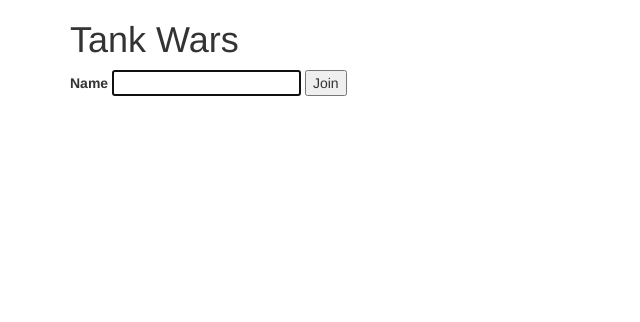
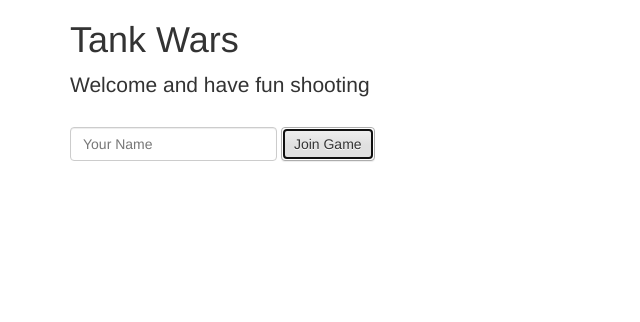
Before and after one commit to danielsuter/tank-wars, a website: page src/main/webapp/index.html in a window 1280 px wide. Shown: the whole page, without its empty margins (0-640 px from the left). Drawn offline with Linux system fonts and the light colour scheme.

Commit message:
small gui improvement

```diff
--- a/src/main/webapp/index.html
+++ b/src/main/webapp/index.html
@@ -6,19 +6,26 @@
     <script src="js/lib/jquery-2.1.1.js"></script>
     <script src="js/lib/bootstrap.min.js"></script>
     <link rel="stylesheet" href="css/bootstrap.min.css" type="text/css" />
+    <link rel="stylesheet" href="css/bootstrap-theme.min.css" type="text/css" />
 </head>
 <body>
 
     <div class="container">
         <h1>Tank Wars</h1>
-        <div class="row-fluid">
-            <label for="playerName" class="span4" >Name</label>
-            <input class="span4" type="text" id="playerName" autofocus />
-            <input class="span4" type="button" id="joinGame" value="Join"/>
-            <input class="span4" type="button" id="startGame" value="Start" style="display: none;"/>
-            <input class="span4" type="button" id="stopGame" value="Stop" style="display: none;"/>
-            <input class="span4" type="button" id="clearGame" value="Clear" style="display: none;"/>
+        <p class="lead">Welcome and have fun shooting</p>
+
+        <div class="row">
+        <form class="navbar-form navbar-left" role="search">
+            <div class="form-group">
+                <input id="playerName" type="text" class="form-control" placeholder="Your Name">
+            </div>
+            <button id="joinGame" class="btn btn-default" autofocus>Join Game</button>
+            <button id="startGame" class="btn btn-default" style="display: none;">Start</button>
+            <button id="stopGame" class="btn btn-default" style="display: none;">Stop</button>
+            <button id="clearGame" class="btn btn-default" style="display: none;">Clear</button>
+        </form>
         </div>
+
 
         <div class="row-fluid">
             <canvas id="board" tabindex="1"></canvas>
```
